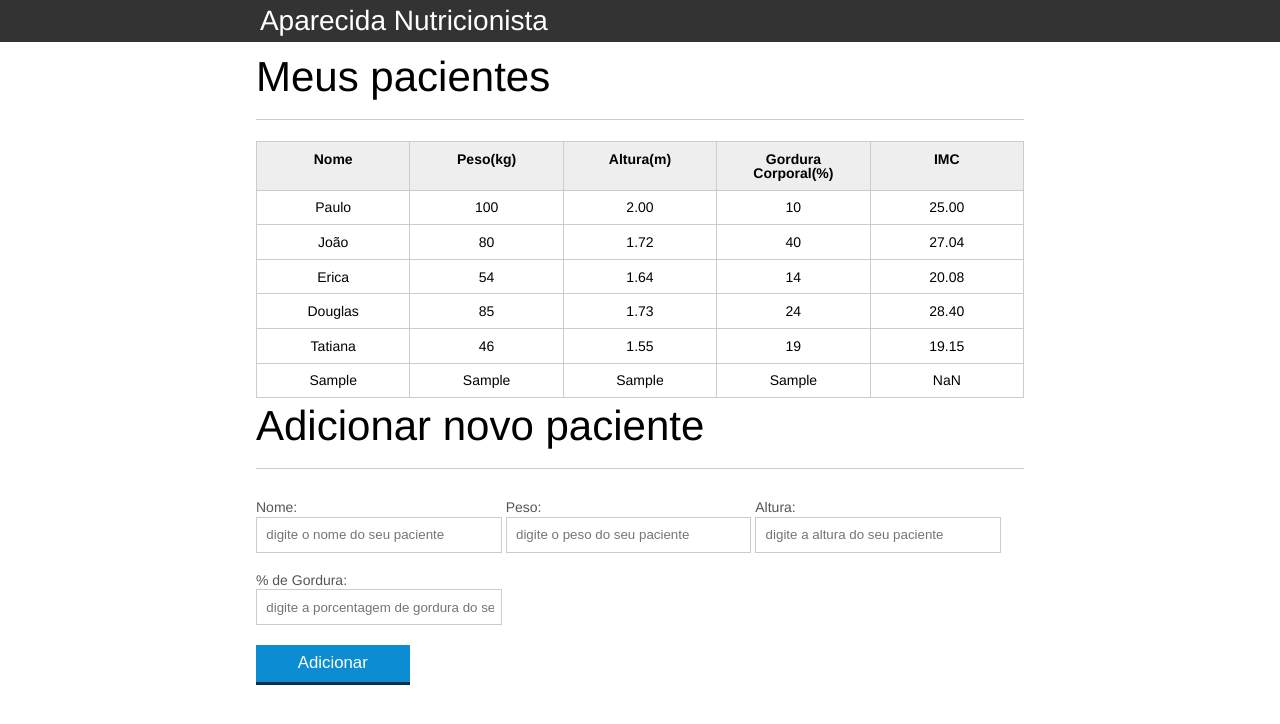
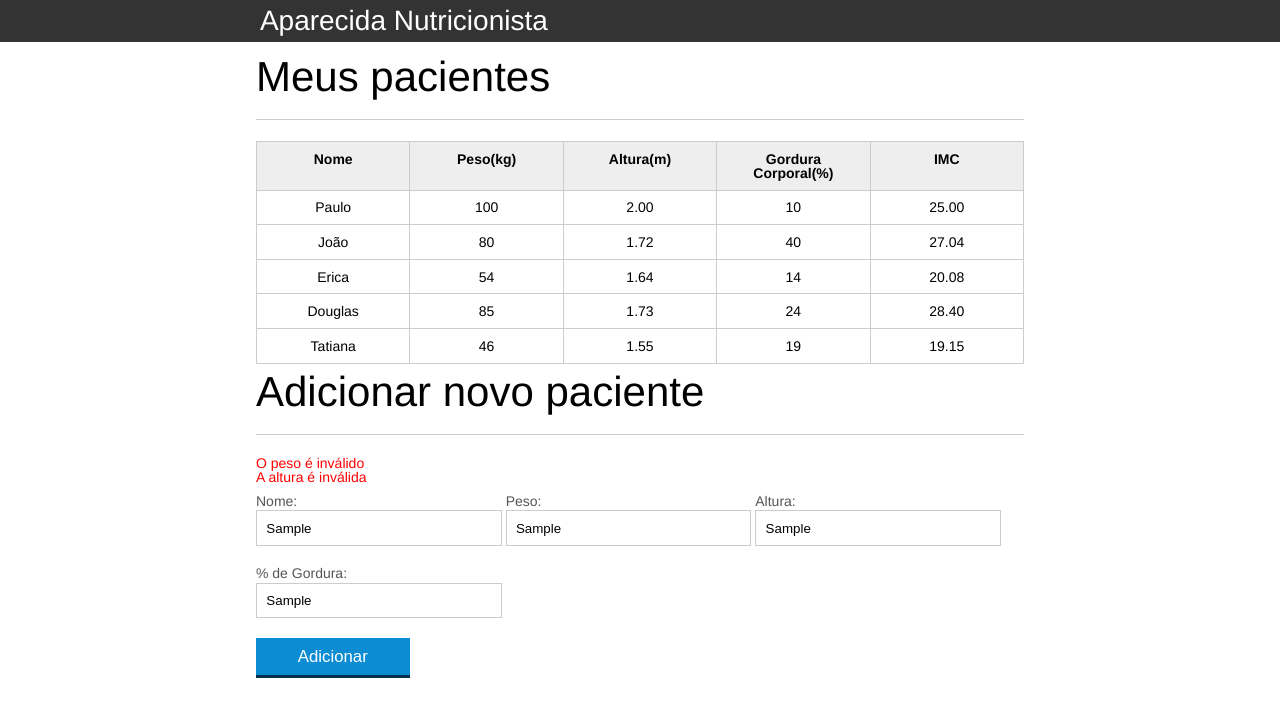
Before and after one commit to BrunaLopesGois/alura-js-basico, a plain HTML site: page index.html in a window 1280 px wide. Both pictures are taken after typing "Sample", "Sample", "Sample", "Sample" into the empty fields and a click on the button "Adicionar". Drawn offline with Linux system fonts and the light colour scheme.

Commit message:
validating form

```diff
--- a/css/index.css
+++ b/css/index.css
@@ -136,3 +136,7 @@ button[disabled=disabled], button:disabled {
 .paciente-invalido{
 	background-color: lightcoral;
 }
+
+#mensagens-erro{
+	color: red;
+}
--- a/index.html
+++ b/index.html
@@ -76,6 +76,7 @@
 		<!-- ... -->
 		<section class="container">
     		<h2 id="titulo-form">Adicionar novo paciente</h2>
+			<ul id="mensagens-erro"></ul>
     		<form id="form-adiciona">
         		<div class="grupo">
             		<label for="nome">Nome:</label>
--- a/js/calcula-imc.js
+++ b/js/calcula-imc.js
@@ -4,21 +4,37 @@ titulo.textContent = "Aparecida Nutricionista";
 
 var pacientes = document.querySelectorAll(".paciente");
 pacientes.forEach(paciente => {
+    var tdImc = paciente.querySelector(".info-imc");
     var peso = paciente.querySelector(".info-peso").textContent;
     var altura = paciente.querySelector(".info-altura").textContent;
-    if (peso <= 0 || peso >= 1000 || altura <= 0 || altura >= 3.00) {
-        paciente.querySelector(".info-imc").textContent = "Peso ou altura inválido(s)";
+    var pesoValido = validaPeso(peso);
+    var alturaValida = validaAltura(altura);
+    if (!pesoValido) {
+        paciente.querySelector(".info-imc").textContent = "Peso inválido";
         paciente.classList.add("paciente-invalido");
-    } else {
-        paciente.querySelector(".info-imc").textContent = calculaImc(peso, altura);
+        return;
     }
+    if (!alturaValida) {
+        paciente.querySelector(".info-imc").textContent = "Altura inválida";
+        paciente.classList.add("paciente-invalido");
+        return;
+    }
+    tdImc.textContent = calculaImc(peso, altura);
 });
 
-function calculaImc(peso, altura) {
+function calculaImc (peso, altura) {
     var imc = (peso / (Math.pow(altura, 2))).toFixed(2);
     return imc;
 }
 
-titulo.addEventListener("click", function () {
-    console.log("Olá eu fui clicado");
-});
+function validaPeso (peso) {
+    if (peso > 0 && peso < 1000) {
+        return true;
+    }
+}
+
+function validaAltura (altura) {
+    if (altura > 0 && altura < 3.00) {
+        return true;
+    }
+}
--- a/js/form.js
+++ b/js/form.js
@@ -7,13 +7,24 @@ botaoAdicionar.addEventListener("click", function (event) {
 
     var pacienteTr = montaTr(paciente);
 
+    var erros = validaPaciente(paciente);
+    var mensagensErro = document.querySelector("#mensagens-erro");
+    mensagensErro.innerHTML = "";
+
+    if (erros.length > 0) {
+        erros.forEach(erro => {
+            exibeMensagemDeErro(mensagensErro, erro);
+        });
+        return;
+    }
+
     var tabela = document.querySelector("#tabela-pacientes");
 
     tabela.appendChild(pacienteTr);
     form.reset();
 });
 
-function obtemDadosDoForm(form) {
+function obtemDadosDoForm (form) {
     var paciente = {
         nome: form.nome.value,
         peso: peso = form.peso.value,
@@ -25,7 +36,7 @@ function obtemDadosDoForm(form) {
     return paciente;
 }
 
-function montaTr(paciente) {
+function montaTr (paciente) {
     var pacienteTr = document.createElement("tr");
     pacienteTr.classList.add("paciente");
 
@@ -38,10 +49,37 @@ function montaTr(paciente) {
     return pacienteTr;
 }
 
-function montaTd(dado, classe) {
+function montaTd (dado, classe) {
     var td = document.createElement("td");
     td.textContent = dado;
     td.classList.add(classe);
 
     return td;
 }
+
+function validaPaciente (paciente) {
+    var erros = [];
+
+    if (paciente.nome.length <= 2) {
+        erros.push("O nome é inválido");
+    }
+
+    if (!validaPeso(paciente.peso)) {
+        erros.push("O peso é inválido");
+    }
+    if (!validaAltura(paciente.altura)) {
+        erros.push("A altura é inválida");
+    }
+
+    if (paciente.gordura.length == 0 || paciente.gordura < 0) {
+        erros.push("Porcentagem de gordura inválida");
+    }
+
+    return erros;
+}
+
+function exibeMensagemDeErro (mensagensErro, erro) {
+    var li = document.createElement("li");
+    li.textContent = erro;
+    mensagensErro.appendChild(li);
+}
```
